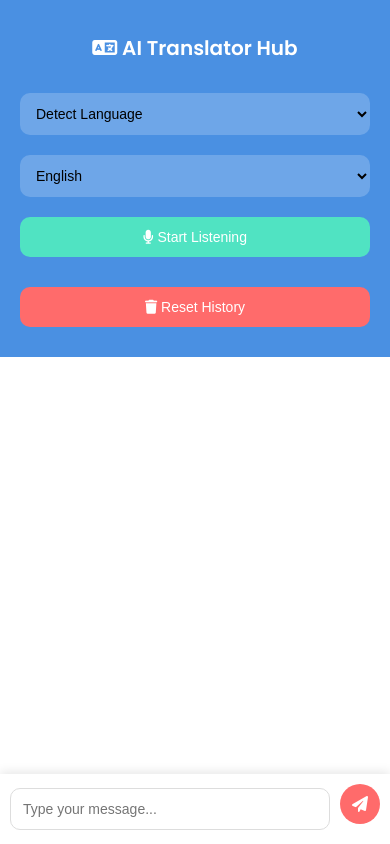
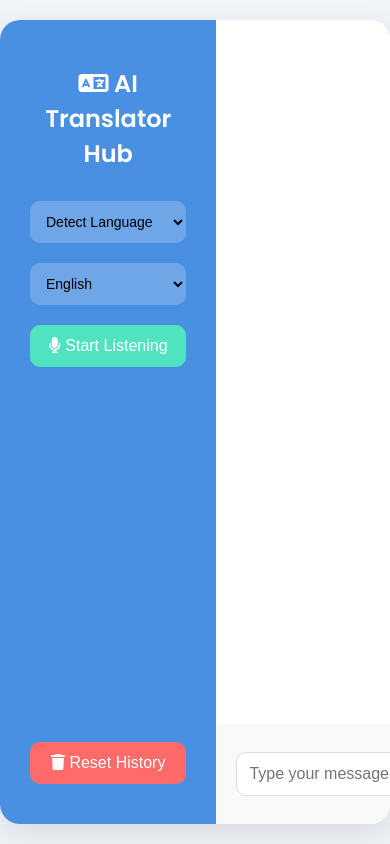
Before and after one commit to aathifpm/AI_translator_Hub, a Flask app: page / in a window 390 px wide. Run offline with Flask 2, Linux system fonts and the light colour scheme; data that the repository does not hold is empty; parts of the project's set-up code (start-up, migrations or seed data) failed here and were passed over; some libraries are stand-ins or nearby versions.

Commit message:
final updates

```diff
--- a/main.py
+++ b/main.py
@@ -5,6 +5,7 @@ from translator.text_to_speech import TextToSpeech
 import os
 from datetime import datetime
 import logging
+from werkzeug.utils import secure_filename
 
 logging.basicConfig(level=logging.INFO)
 logger = logging.getLogger(__name__)
@@ -15,8 +16,16 @@ speech_recognizer = SpeechRecognizer()
 translator = Translator()
 tts = TextToSpeech()
 
+# In-memory storage for translation history
+translation_history = []
 
-translation_history = []
+UPLOAD_FOLDER = 'uploads'
+ALLOWED_EXTENSIONS = {'wav', 'mp3', 'ogg'}
+
+app.config['UPLOAD_FOLDER'] = UPLOAD_FOLDER
+
+def allowed_file(filename):
+    return '.' in filename and filename.rsplit('.', 1)[1].lower() in ALLOWED_EXTENSIONS
 
 @app.route('/')
 def index():
@@ -27,43 +36,58 @@ def translate():
     source_lang = request.form.get('source_lang', 'auto')
     target_lang = request.form.get('target_lang', 'en')
 
-    print(f"Translating from {source_lang} to {target_lang}")
+    print(f"Translating from {source_lang} to {target_lang}")  # Debug info
 
     try:
+        # Check if the post request has the file part
+        if 'file' not in request.files:
+            return jsonify({'success': False, 'message': 'No file part'})
+        file = request.files['file']
+        if file.filename == '':
+            return jsonify({'success': False, 'message': 'No selected file'})
+        if file and allowed_file(file.filename):
+            filename = secure_filename(file.filename)
+            filepath = os.path.join(app.config['UPLOAD_FOLDER'], filename)
+            file.save(filepath)
 
-        text = speech_recognizer.listen(language=source_lang)
-        print(f"Recognized text: {text}")
-        if text:
-            print(f"Recognized: {text}")
+            # Recognize speech from file
+            text = speech_recognizer.recognize_from_file(filepath, language=source_lang)
+            print(f"Recognized text: {text}")  # Debug info
+            if text:
+                # Translate
+                translated_text = translator.translate(text, src=source_lang, dest=target_lang)
+                print(f"Translated text: {translated_text}")  # Debug info
+                if translated_text:
+                    # Generate audio file
+                    audio_file = f"static/audio/translation_{hash(translated_text)}.mp3"
+                    tts.speak(translated_text, audio_file, lang=target_lang)
 
-            translated_text = translator.translate(text, src=source_lang, dest=target_lang)
-            print(f"Translated text: {translated_text}")
-            if translated_text:
-                print(f"Translated: {translated_text}")
+                    # Add to history
+                    translation_history.append({
+                        'timestamp': datetime.now().strftime("%Y-%m-%d %H:%M:%S"),
+                        'original_text': text,
+                        'translated_text': translated_text,
+                        'source_lang': source_lang,
+                        'target_lang': target_lang,
+                        'audio_url': audio_file
+                    })
 
-                audio_file = f"static/audio/translation_{hash(translated_text)}.mp3"
-                tts.speak(translated_text, audio_file)
+                    # Don't forget to remove the temporary file after processing
+                    os.remove(filepath)
 
+                    return jsonify({
+                        'success': True,
+                        'original_text': text,
+                        'translated_text': translated_text,
+                        'audio_url': audio_file
+                    })
 
-                translation_history.append({
-                    'timestamp': datetime.now().strftime("%Y-%m-%d %H:%M:%S"),
-                    'original_text': text,
-                    'translated_text': translated_text,
-                    'source_lang': source_lang,
-                    'target_lang': target_lang,
-                    'audio_url': audio_file
-                })
-
-                return jsonify({
-                    'success': True,
-                    'original_text': text,
-                    'translated_text': translated_text,
-                    'audio_url': audio_file
-                })
+            # Don't forget to remove the temporary file after processing
+            os.remove(filepath)
 
         return jsonify({'success': False, 'message': 'Translation failed. Please try again.'})
     except Exception as e:
-        print(f"Error in translation: {str(e)}")
+        print(f"Error in translation: {str(e)}")  # For debugging
         return jsonify({'success': False, 'message': f'An error occurred: {str(e)}'})
 
 @app.route('/translate_text', methods=['POST'])
@@ -77,7 +101,7 @@ def translate_text():
         if translated_text:
             logger.info(f"Translated: {translated_text}")
 
-
+            # Generate audio file
             audio_filename = f"translation_{hash(translated_text)}.mp3"
             audio_path = os.path.join('static', 'audio', audio_filename)
 
@@ -86,7 +110,7 @@ def translate_text():
             if tts_success:
                 audio_url = f"/static/audio/{audio_filename}"
 
-
+                # Add to history
                 translation_history.append({
                     'timestamp': datetime.now().strftime("%Y-%m-%d %H:%M:%S"),
                     'original_text': text,
@@ -119,10 +143,10 @@ def history():
 def reset_history():
     global translation_history
     try:
-
+        # Clear the translation history
         translation_history = []
 
-
+        # Optionally, you can also delete audio files here
         audio_folder = os.path.join('static', 'audio')
         for filename in os.listdir(audio_folder):
             if filename.endswith('.mp3'):
--- a/requirements.txt
+++ b/requirements.txt
@@ -2,4 +2,4 @@ Flask==2.1.0
 SpeechRecognition==3.8.1
 googletrans==3.1.0a0
 gTTS==2.2.3
-pocketsphinx==0.1.15
+pydub==0.25.1
--- a/templates/index.html
+++ b/templates/index.html
@@ -1,4 +1,3 @@
-
 <!DOCTYPE html>
 <html lang="en">
 <head>
@@ -24,8 +23,8 @@
             background-color: var(--background-color);
             color: var(--text-color);
             display: flex;
-            min-height: 100vh;
-            overflow-x: hidden;
+            height: 100vh;
+            overflow: hidden;
         }
 
         .container {
@@ -193,7 +192,7 @@
             color: white;
         }
 
-
+        /* Scrollbar Styles */
         .chat-area::-webkit-scrollbar {
             width: 8px;
         }
@@ -270,79 +269,6 @@
             font-size: 12px;
             color: #666;
             margin-left: 10px;
-        }
-
-        @media (max-width: 1024px) {
-            .container {
-                margin: 10px;
-                height: calc(100vh - 20px);
-            }
-        }
-
-        @media (max-width: 768px) {
-            body {
-                flex-direction: column;
-            }
-
-            .container {
-                flex-direction: column;
-                height: auto;
-                margin: 0;
-                border-radius: 0;
-            }
-
-            .sidebar {
-                width: 100%;
-                padding: 20px;
-                box-sizing: border-box;
-            }
-
-            .main-content {
-                height: calc(100vh - 300px);
-                overflow: hidden;
-            }
-
-            .chat-area {
-                height: calc(100% - 70px);
-                overflow-y: auto;
-            }
-
-            .input-area {
-                position: fixed;
-                bottom: 0;
-                left: 0;
-                right: 0;
-                background-color: white;
-                box-shadow: 0 -2px 10px rgba(0,0,0,0.1);
-            }
-        }
-
-        @media (max-width: 480px) {
-            h1 {
-                font-size: 20px;
-            }
-
-            select, button, #text-input {
-                font-size: 14px;
-            }
-
-            .message {
-                font-size: 14px;
-            }
-
-            .message-group {
-                max-width: 90%;
-            }
-
-            .input-area {
-                padding: 10px;
-            }
-
-            #send-text {
-                width: 40px;
-                height: 40px;
-                font-size: 16px;
-            }
         }
     </style>
 </head>
@@ -439,7 +365,7 @@
                     `);
                     initAudioPlayer(index);
                 });
-                updateLayout();
+                $('.chat-area').scrollTop($('.chat-area')[0].scrollHeight);
             });
         }
 
@@ -451,11 +377,11 @@
             const progressBar = playerContainer.find('.progress-bar');
             const timeDisplay = playerContainer.find('.time');
 
-
+            // Show loading state
             timeDisplay.text('Loading...');
 
             audio.addEventListener('loadedmetadata', function() {
-
+                // Update time display with total duration
                 timeDisplay.text(formatTime(audio.duration));
             });
 
@@ -497,14 +423,14 @@
             e.preventDefault();
             $('#result').html('<p><i class="fas fa-spinner fa-spin"></i> Listening...</p>');
 
-            console.log("Starting speech recognition");
+            console.log("Starting speech recognition");  // Debug info
 
             $.ajax({
                 url: '/translate',
                 method: 'POST',
                 data: $(this).serialize(),
                 success: function(response) {
-                    console.log("Speech recognition response:", response);
+                    console.log("Speech recognition response:", response);  // Debug info
                     if (response.success) {
                         $('#result').html(`
                             <p><i class="fas fa-check"></i> Translation successful!</p>
@@ -515,11 +441,10 @@
                     }
                 },
                 error: function(jqXHR, textStatus, errorThrown) {
-                    console.error("AJAX error:", textStatus, errorThrown);
+                    console.error("AJAX error:", textStatus, errorThrown);  // Debug info
                     $('#result').html('<p><i class="fas fa-exclamation-circle"></i> An error occurred. Please try again.</p>');
                 }
             });
-            updateLayout();
         });
 
         $('#send-text').click(function() {
@@ -527,7 +452,7 @@
             if (text) {
                 $('#result').html('<p><i class="fas fa-spinner fa-spin"></i> Translating...</p>');
 
-                console.log("Starting text translation:", text);
+                console.log("Starting text translation:", text);  // Debug info
 
                 $.ajax({
                     url: '/translate_text',
@@ -538,7 +463,7 @@
                         target_lang: $('#target_lang').val()
                     },
                     success: function(response) {
-                        console.log("Text translation response:", response);
+                        console.log("Text translation response:", response);  // Debug info
                         if (response.success) {
                             $('#result').html(`
                                 <p><i class="fas fa-check"></i> Translation successful!</p>
@@ -550,11 +475,10 @@
                         }
                     },
                     error: function(jqXHR, textStatus, errorThrown) {
-                        console.error("AJAX error:", textStatus, errorThrown);
+                        console.error("AJAX error:", textStatus, errorThrown);  // Debug info
                         $('#result').html('<p><i class="fas fa-exclamation-circle"></i> An error occurred. Please try again.</p>');
                     }
                 });
-                updateLayout();
             }
         });
 
@@ -565,10 +489,10 @@
             }
         });
 
-
+        // Initial history load
         updateHistory();
 
-
+        // Add this new function to handle resetting the history
         function resetHistory() {
             $.ajax({
                 url: '/reset_history',
@@ -587,34 +511,11 @@
             });
         }
 
-
+        // Add click event listener for the reset history button
         $('#reset-history').click(function(e) {
             e.preventDefault();
             resetHistory();
         });
-
-
-        function handleResize() {
-            if (window.innerWidth <= 768) {
-                const sidebarHeight = $('.sidebar').outerHeight();
-                const inputAreaHeight = $('.input-area').outerHeight();
-                const windowHeight = window.innerHeight;
-                $('.main-content').css('height', `${windowHeight - sidebarHeight}px`);
-                $('.chat-area').css('height', `${windowHeight - sidebarHeight - inputAreaHeight}px`);
-            } else {
-                $('.main-content, .chat-area').css('height', '');
-            }
-        }
-
-
-        $(window).resize(handleResize);
-        $(document).ready(handleResize);
-
-
-        function updateLayout() {
-            handleResize();
-            $('.chat-area').scrollTop($('.chat-area')[0].scrollHeight);
-        }
     </script>
 </body>
 </html>
--- a/translator/text_to_speech.py
+++ b/translator/text_to_speech.py
@@ -14,13 +14,13 @@ class TextToSpeech:
             logger.info(f"Generating speech for text: '{text}' in language: {lang}")
             tts = gTTS(text=text, lang=lang, slow=False)
 
-
+            # Ensure the directory exists
             os.makedirs(os.path.dirname(filename), exist_ok=True)
 
             tts.save(filename)
             logger.info(f"Audio file saved successfully: {filename}")
 
-
+            # Verify file was created
             if os.path.exists(filename):
                 logger.info(f"File exists: {filename}")
                 return True
--- /dev/null
+++ b/utils/config.py
@@ -0,0 +1,3 @@
+# Add any configuration settings here
+SPEECH_RECOGNITION_LANGUAGE = 'en-US'
+DEFAULT_TARGET_LANGUAGE = 'es'  # Spanish
```
Also changed, not shown: translator/speech_recognition.py (+34 -11 lines), 4 other files.
